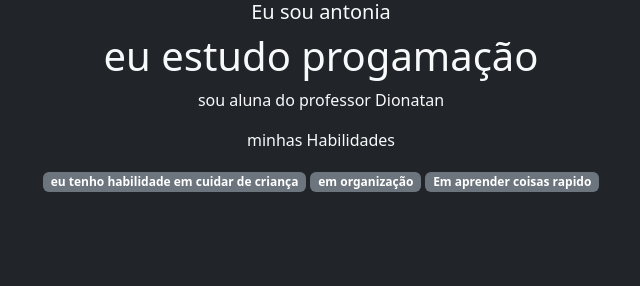
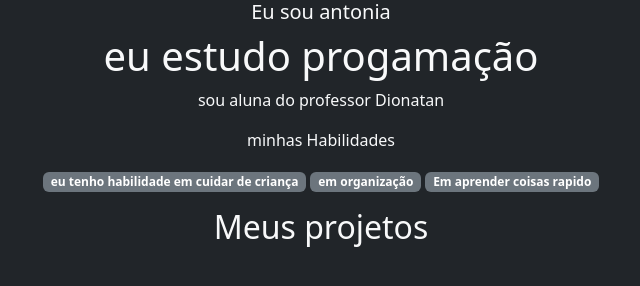
Before and after one commit to toniaheloise/-Meu-portfolio-, a plain HTML site: page index.html in a window 1280 px wide. Shown: the whole page, without its empty margins (319-959 px from the left). Drawn offline with nearby package versions, Linux system fonts and the light colour scheme.

Commit message:
criamos a main

```diff
--- a/index.html
+++ b/index.html
@@ -10,6 +10,8 @@
 
 </head>
 <body class=" container text-center bg-dark text-light">
+
+  <header>
     <h2 class="lead"> Eu sou antonia </h2>
     <h1>eu estudo progamação</h1>
     <p>sou aluna do professor Dionatan</p>
@@ -20,6 +22,11 @@
         <p class="badge bg-secondary"> Em aprender coisas rapido  </p>
     </div>
 
+    <header>
+
+    <main class=" container">
+        <h2>Meus projetos</h2>
+    </main>
 
 </body>
 </html>
```
